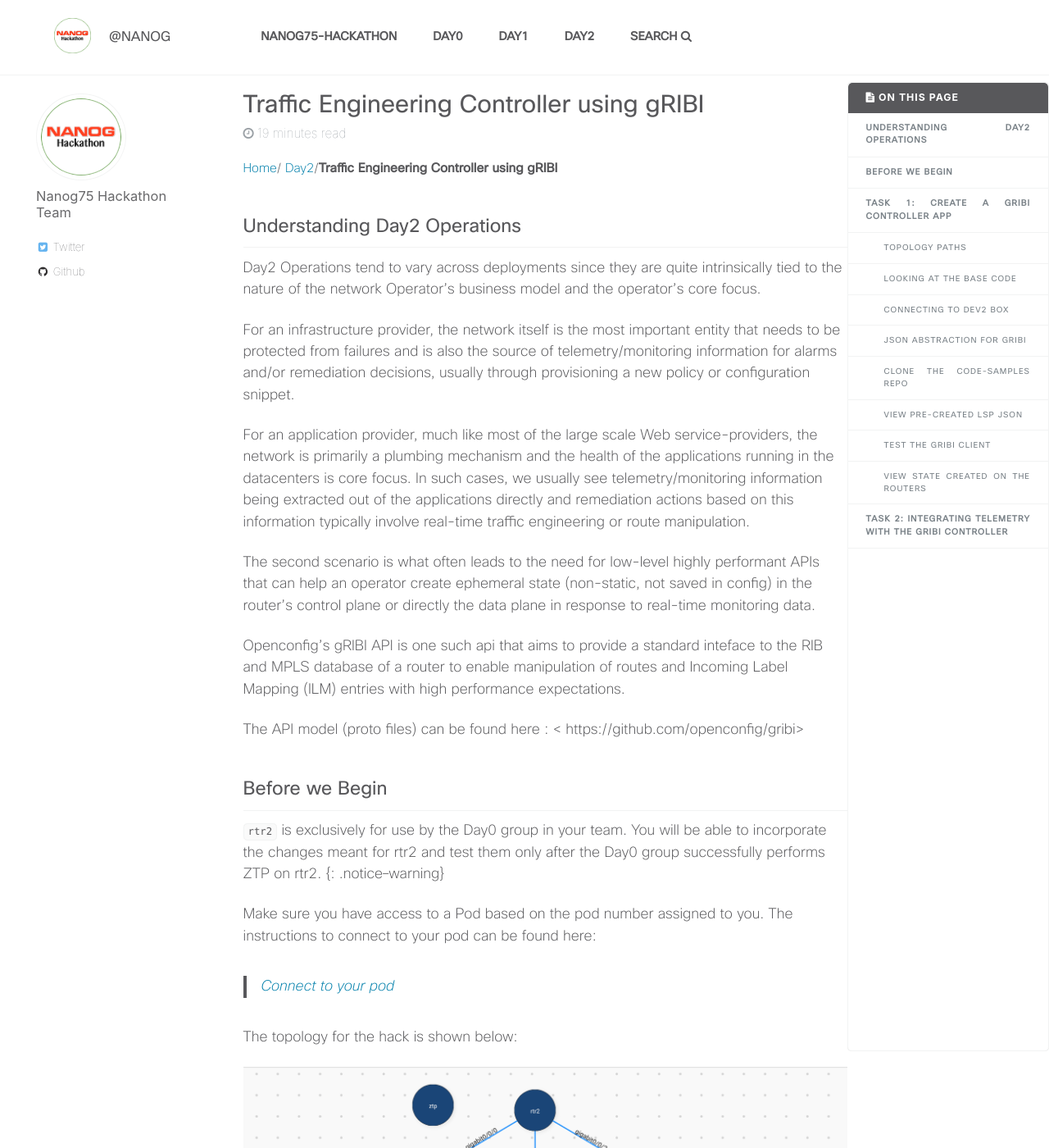
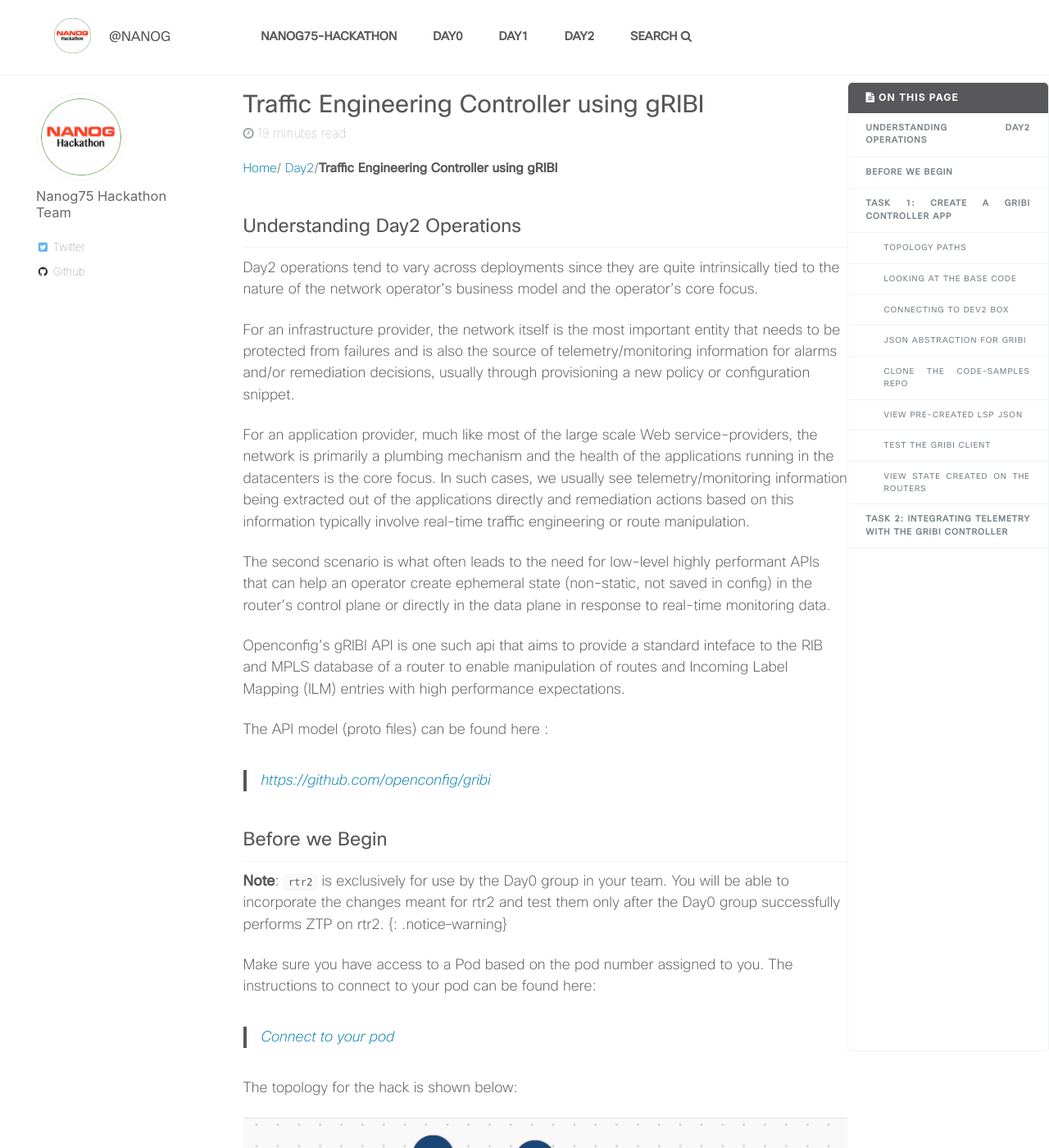
Before and after one commit to nanog75/hackathon, a Jekyll site: the page built from _day2/2019-02-17-traffic-engineering-controller-using-gribi.md, in a window 1280 px wide and 1400 px high. Shown: the whole window at 82% size. Built offline with Jekyll 4.4.1, drawn with Linux system fonts in a browser that asks for light colours; some of the changed text lies outside the part shown.

Commit message:
Update 2019-02-17-traffic-engineering-controller-using-gribi.md

```diff
--- a/_day2/2019-02-17-traffic-engineering-controller-using-gribi.md
+++ b/_day2/2019-02-17-traffic-engineering-controller-using-gribi.md
@@ -21,26 +21,27 @@ tags:
 
 ## Understanding Day2 Operations
 
-Day2 Operations tend to vary across deployments since they are quite intrinsically tied to the nature of the network Operator's business model and the operator's core focus.
+Day2 operations tend to vary across deployments since they are quite intrinsically tied to the nature of the network operator's business model and the operator's core focus.
 
 For an infrastructure provider, the network itself is the most important entity that needs to be protected from failures and is also the source of telemetry/monitoring information for alarms and/or remediation decisions, usually through provisioning a new policy or configuration snippet.
 
-For an application provider, much like most of the large scale Web service-providers, the network is primarily a plumbing mechanism and the health of the applications running in the datacenters is core focus. In such cases, we usually see telemetry/monitoring information being extracted out of the applications directly and remediation actions based on this information typically involve real-time traffic engineering or route manipulation.
+For an application provider, much like most of the large scale Web service-providers, the network is primarily a plumbing mechanism and the health of the applications running in the datacenters is the core focus. In such cases, we usually see telemetry/monitoring information being extracted out of the applications directly and remediation actions based on this information typically involve real-time traffic engineering or route manipulation.
 
 
 
-The second scenario is what often leads to the need for low-level highly performant APIs that can help an operator create ephemeral state (non-static, not saved in config) in the router's control plane or directly the data plane in response to real-time monitoring data.
+The second scenario is what often leads to the need for low-level highly performant APIs that can help an operator create ephemeral state (non-static, not saved in config) in the router's control plane or directly in the data plane in response to real-time monitoring data.
 
 
 Openconfig's gRIBI API is one such api that aims to provide a standard inteface to the RIB and MPLS database of a router to enable manipulation of routes and Incoming Label Mapping (ILM) entries with high performance expectations.
 
-The API model (proto files) can be found here : < https://github.com/openconfig/gribi>
+The API model (proto files) can be found here :
+><https://github.com/openconfig/gribi>
 
 
 
 ## Before we Begin
 
-
+**Note**:
 `rtr2` is exclusively for use by the Day0 group in your team. You will be able to incorporate the changes meant for rtr2 and test them only after the Day0 group successfully performs ZTP on rtr2. {: .notice--warning}
 
 Make sure you have access to a Pod based on the pod number assigned to you.
@@ -268,7 +269,7 @@ The gribi_client that accepts a json based input is in the `gribi_client` direct
 ### View pre-created LSP json
 
 
-Let's the view the json files that are pre-created for path2 as shown in the figure above (green from rtr1 to rtr3 to rtr4).
+Let's the view the json files that are pre-created for path2 as shown in the figure above (the green path from rtr1 to rtr3 to rtr4).
 
 Drop into the directory `gribi_client/path3` directory:
 
@@ -401,7 +402,7 @@ tesuto@dev2:~/code-samples/gribi/src/gribi_client/path3$ cat r1.gribi.json
 
 The way to read this is as follows:
 
-1. First consider the `gribi_routes` entry. This always corresponds to the label imposition entry that also pushes a route to our destination (rtr4-dev2 subnet) into the rib of rtr1.
+1. First consider the `gribi_routes` entry. This always corresponds to the label imposition entry that also pushes a route to our destination (rtr4-dev2 subnet) into the RIB of rtr1.
 So the `gribi_routes` entry with `id:1200` will create prefix "10.8.1.0/24" in the rtr1 rib with `next_hop_group: 1`.
 If you browse up, `next_hop_group: 1` corresponds to the next_hop_group with `key_id : 1` in `gribi_nh_groups` structure.
 Further this `next_hop_group: 1` then points to a single next hop (`nh_keys`) with `key_index: 1`.
@@ -416,7 +417,7 @@ In other words, a route to `10.8.1.0/24` via next_hop 10.3.1.20 and Gig0/0/0/2 w
 
 In this way, try to write down the label entries and route entries that will created by r2.gribi.json and r3.gribi.json.
 
-Effectively, these input json files will help create an LSP path from rtr1 to rtr4 via rtr3 such that packets entering rtr1 from dev1, destined towards 10.8.1.0/24 via rtr1 will follow this path and packets entering rtr4 from dev2, destined towards 10.1.1.0/24 will follow the reverse path.
+Effectively, these input json files will help create an LSP path from rtr1 to rtr4 via rtr3 such that packets entering rtr1 from dev1, destined towards 10.8.1.0/24 via rtr1 will follow this path and packets entering rtr4 from dev2, destined towards 10.1.1.0/24, will follow the reverse path.
 
 
 
```
Also changed, not shown: other parts of _day2/2019-02-17-traffic-engineering-controller-using-gribi.md (+1 -1 lines).
